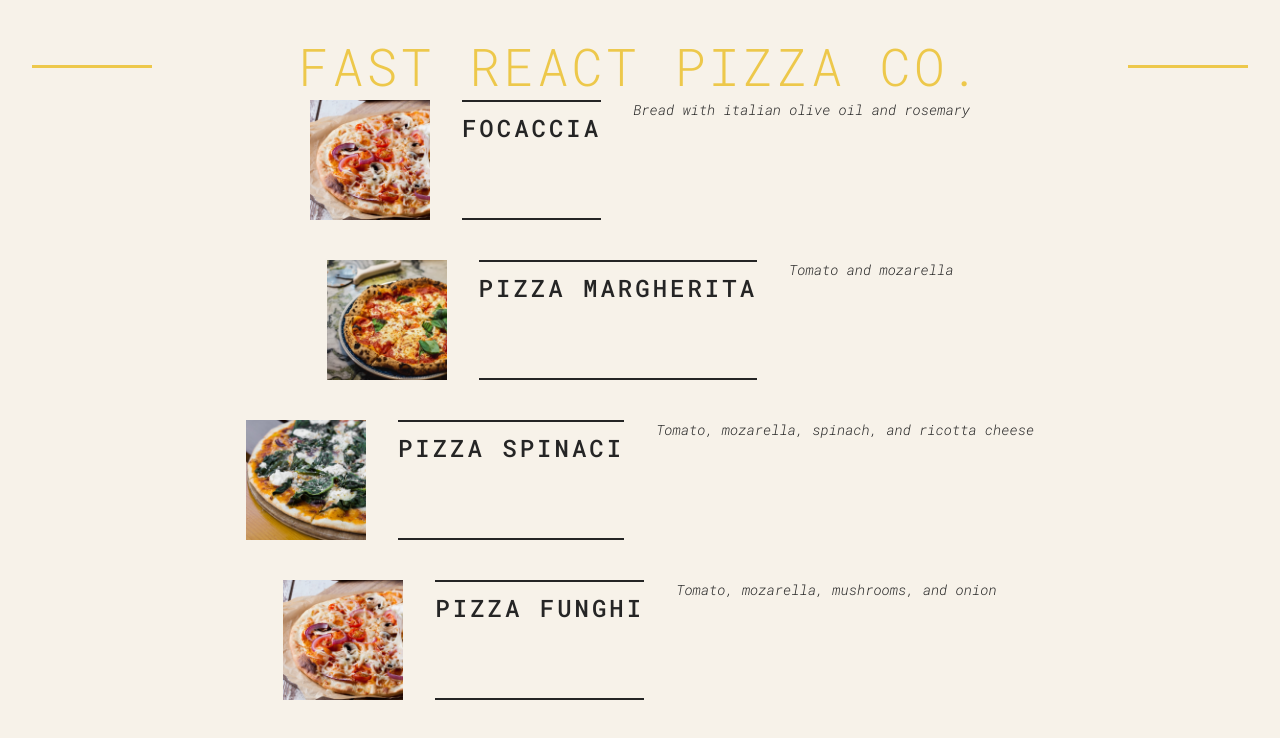
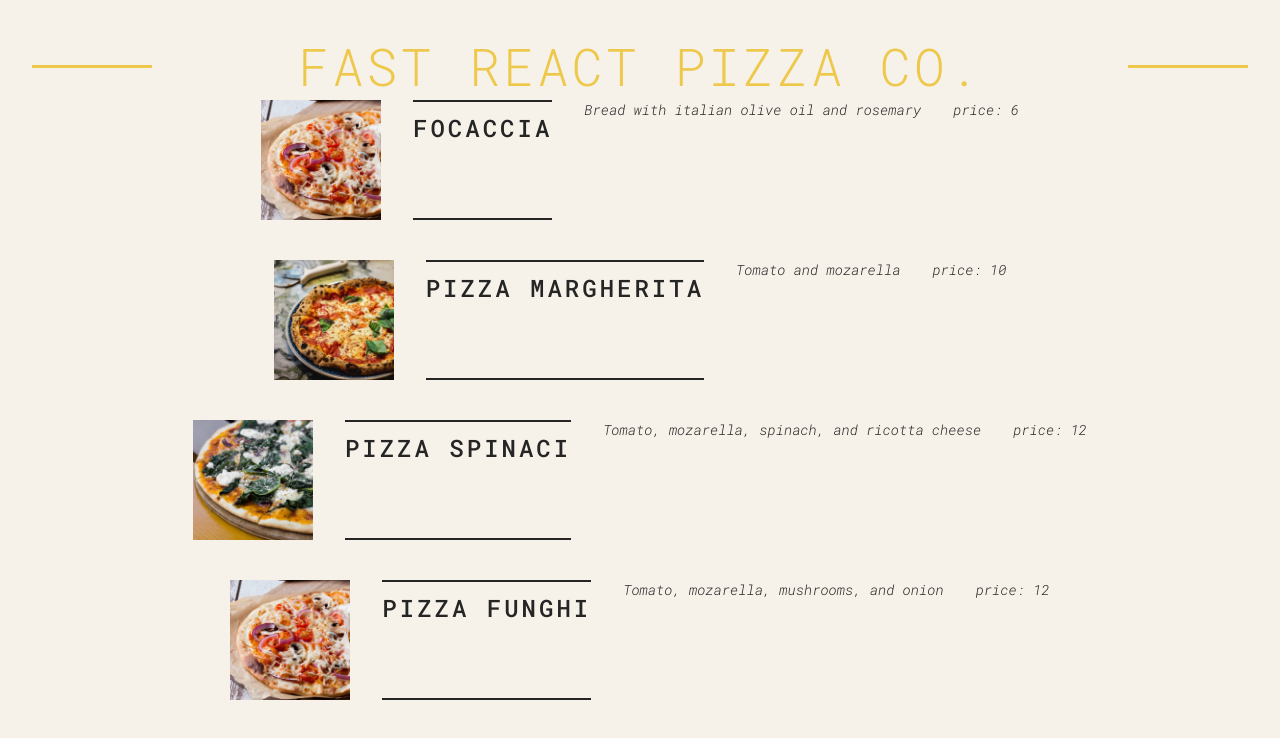
Before and after one commit to hanemNaga/pizza-menue, a React (Create React App) app: page / in a window 1280 px wide. Shown: the top 738 px of the page. Built offline with nearby package versions, Linux system fonts and the light colour scheme.

Commit message:
simplify pizza rendering

```diff
--- a/src/App.js
+++ b/src/App.js
@@ -101,6 +101,7 @@ function Pizza({ pizzaObj }) {
       <h2>{pizzaObj.name}</h2>
 
       <p>{pizzaObj.ingredients}</p>
+      <p> price: {pizzaObj.price}</p>
     </div>
   );
 }
```
